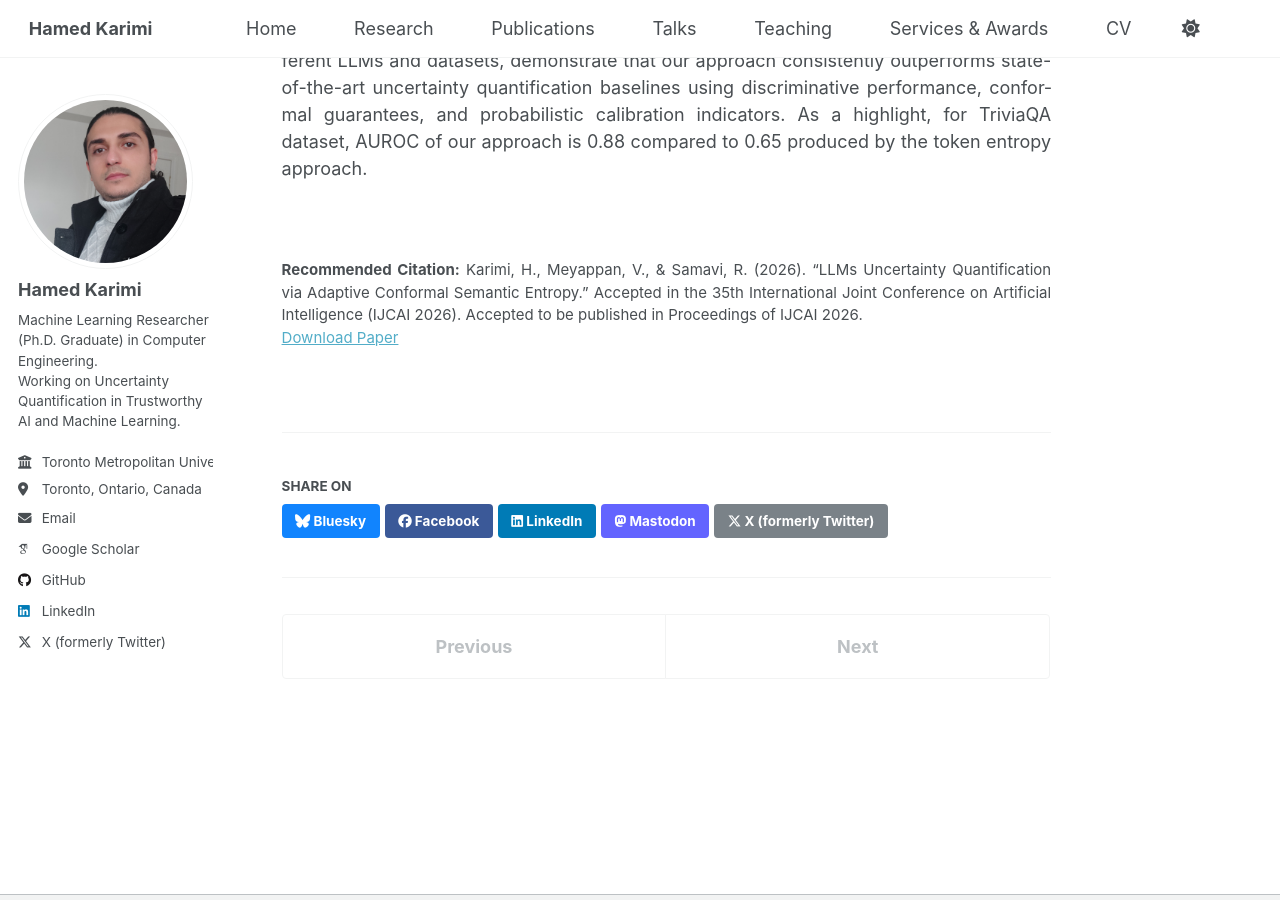
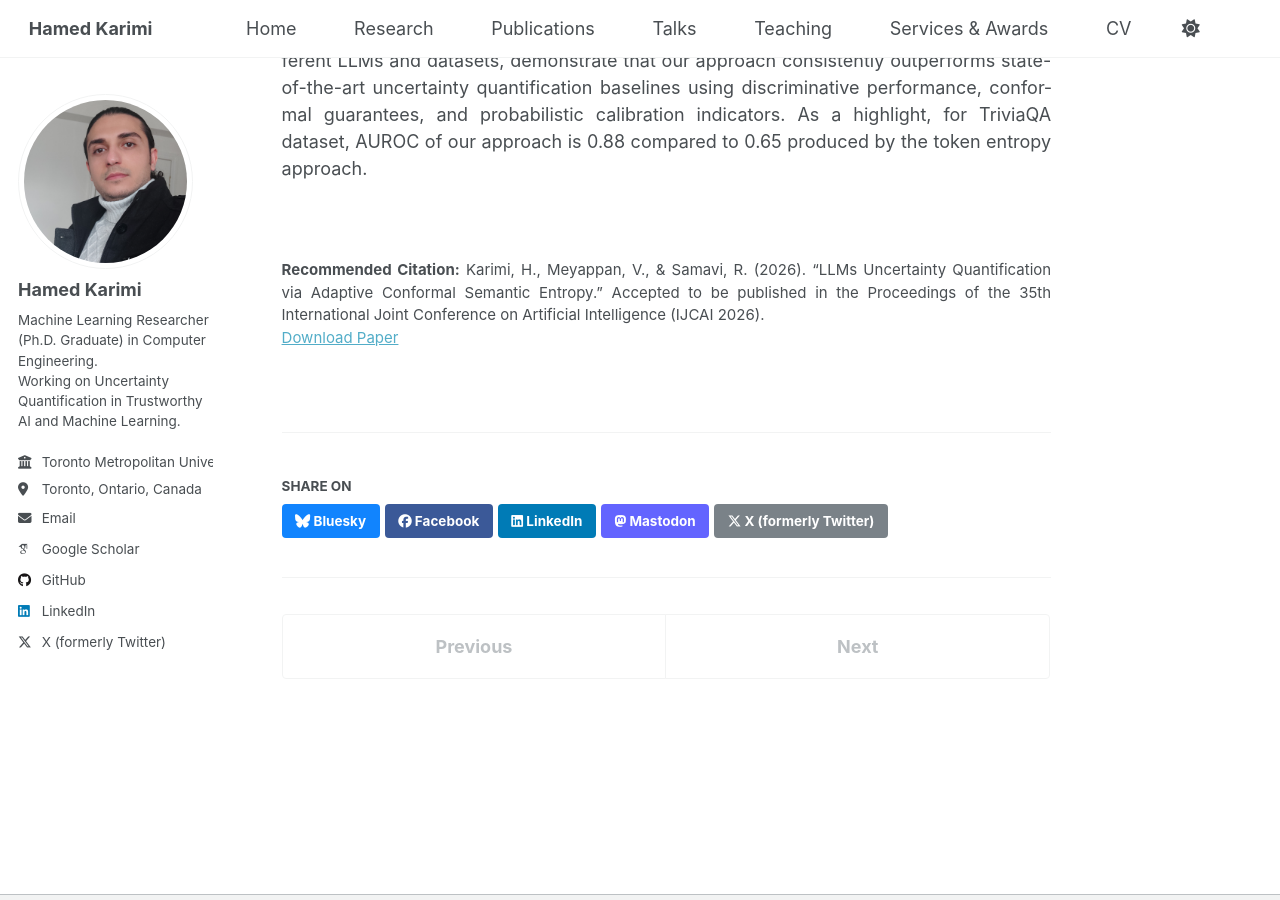
Before and after one commit to hamedmx/hamedmx.github.io, a Jekyll site: the page built from _publications/2026-05-01-acse-ijcai.md, in a window 1280 px wide and 900 px high, scrolled down 550 px. Built offline with Jekyll 4.4.1, drawn with Linux system fonts in a browser that asks for light colours; some web fonts are replaced; a script that is not in the unit is left out.

Commit message:
Update 2026-05-01-acse-ijcai.md

```diff
--- a/_publications/2026-05-01-acse-ijcai.md
+++ b/_publications/2026-05-01-acse-ijcai.md
@@ -9,7 +9,7 @@ venue: "The 35th International Joint Conference on Artificial Intelligence (IJCA
 paperurl: "https://arxiv.org/abs/2605.04295"
 status: "Accepted for publication in the Proceedings of International Joint Conference on Artificial Intelligence"
 arxiv: "https://arxiv.org/abs/2605.04295"
-citation: 'Karimi, H., Meyappan, V., & Samavi, R. (2026). “LLMs Uncertainty Quantification via Adaptive Conformal Semantic Entropy.” Accepted in the 35th International Joint Conference on Artificial Intelligence (IJCAI 2026). Accepted to be published in Proceedings of IJCAI 2026.'
+citation: 'Karimi, H., Meyappan, V., & Samavi, R. (2026). “LLMs Uncertainty Quantification via Adaptive Conformal Semantic Entropy.” Accepted to be published in the Proceedings of the 35th International Joint Conference on Artificial Intelligence (IJCAI 2026).'
 ---
 
 <div class="justify-text">
```
